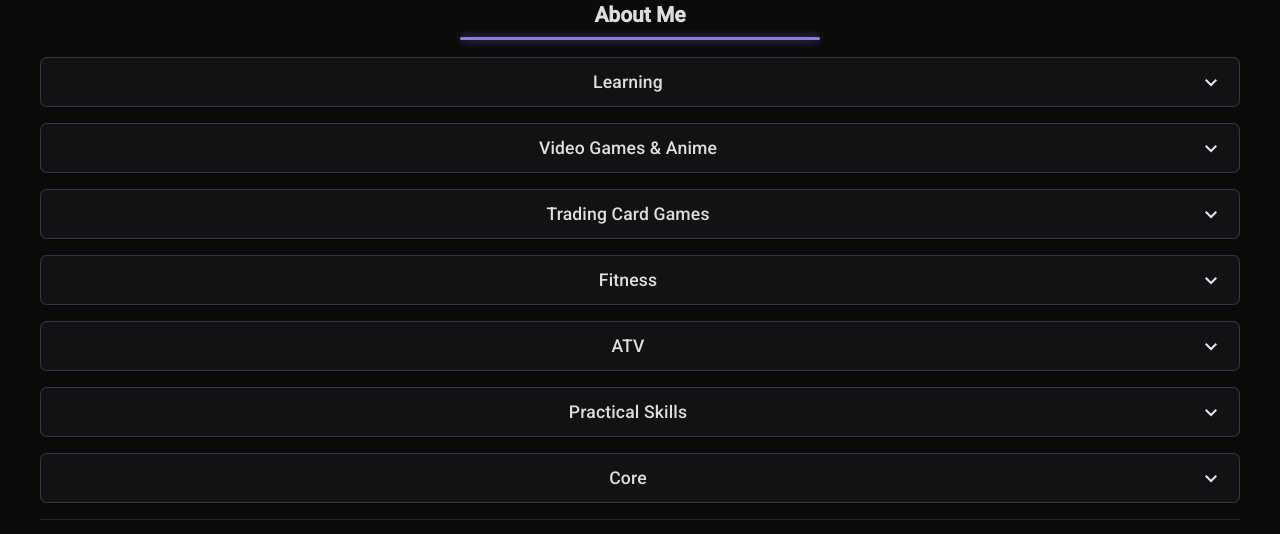
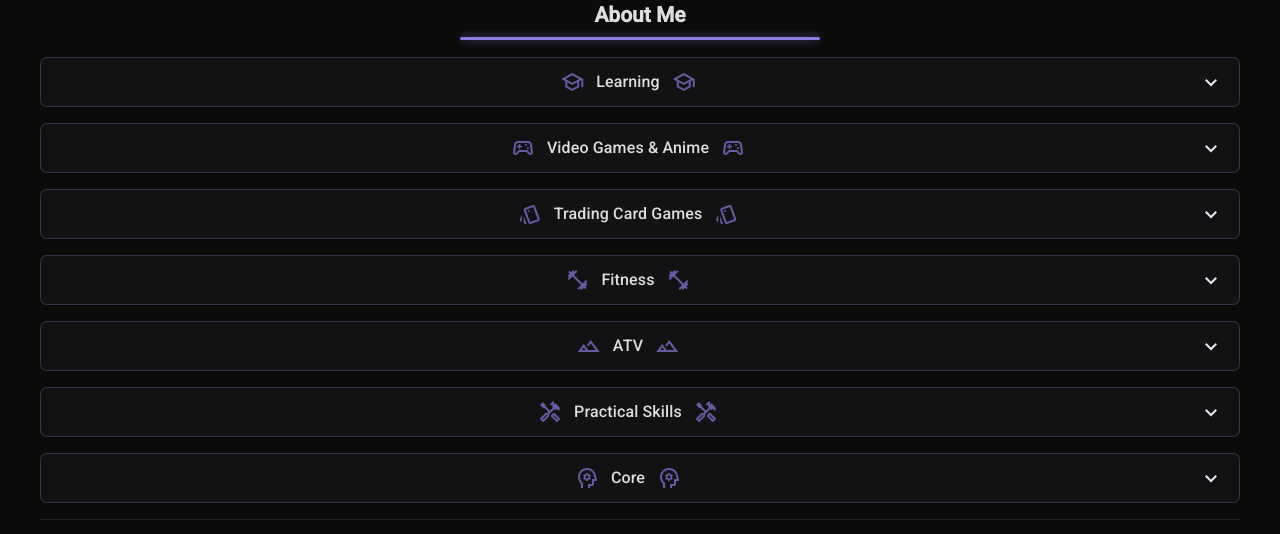
Before and after one commit to mcastre1/Portfolio, an Angular app: page / in a window 1280 px wide. Shown: the part 2738-3272 px from the top of the page. Built offline with nearby package versions, Linux system fonts and the light colour scheme.

Commit message:
Added icons to both side of mat accordion title

```diff
--- a/src/app/components/about/about.css
+++ b/src/app/components/about/about.css
@@ -10,10 +10,28 @@ mat-expansion-panel {
 }
 
 mat-panel-title {
+    display: flex;
+    align-items: center;
     justify-content: center;
-    color: var(--portfolio-heading);
     font-weight: 500;
-    font-size: 1.1rem;
+    gap: 0.75rem;
+}
+
+mat-panel-title mat-icon {
+    width: 24px;
+    height: 24px;
+    color: var(--portfolio-accent);
+}
+
+mat-panel-title mat-icon {
+    color: var(--portfolio-accent);
+    opacity: 0.7;
+    transition: all 0.2s ease;
+}
+
+.mat-expanded mat-panel-title mat-icon {
+    opacity: 1;
+    transform: scale(1.1);
 }
 
 .mat-expansion-panel-body {
--- a/src/app/components/about/about.html
+++ b/src/app/components/about/about.html
@@ -5,7 +5,9 @@
         <mat-expansion-panel>
             <mat-expansion-panel-header>
                 <mat-panel-title>
+                    <mat-icon>school</mat-icon>
                     Learning
+                    <mat-icon>school</mat-icon>
                 </mat-panel-title>
             </mat-expansion-panel-header>
 
@@ -27,7 +29,9 @@
         <mat-expansion-panel>
             <mat-expansion-panel-header>
                 <mat-panel-title>
+                    <mat-icon>sports_esports</mat-icon>
                     Video Games & Anime
+                    <mat-icon>sports_esports</mat-icon>
                 </mat-panel-title>
             </mat-expansion-panel-header>
 
@@ -52,7 +56,9 @@
         <mat-expansion-panel>
             <mat-expansion-panel-header>
                 <mat-panel-title>
+                    <mat-icon>style</mat-icon>
                     Trading Card Games
+                    <mat-icon>style</mat-icon>
                 </mat-panel-title>
             </mat-expansion-panel-header>
 
@@ -71,7 +77,9 @@
         <mat-expansion-panel>
             <mat-expansion-panel-header>
                 <mat-panel-title>
+                    <mat-icon>fitness_center</mat-icon>
                     Fitness
+                    <mat-icon>fitness_center</mat-icon>
                 </mat-panel-title>
             </mat-expansion-panel-header>
 
@@ -95,7 +103,9 @@
         <mat-expansion-panel>
             <mat-expansion-panel-header>
                 <mat-panel-title>
+                    <mat-icon>terrain</mat-icon>
                     ATV
+                    <mat-icon>terrain</mat-icon>
                 </mat-panel-title>
             </mat-expansion-panel-header>
 
@@ -109,7 +119,9 @@
         <mat-expansion-panel>
             <mat-expansion-panel-header>
                 <mat-panel-title>
+                    <mat-icon>handyman</mat-icon>
                     Practical Skills
+                    <mat-icon>handyman</mat-icon>
                 </mat-panel-title>
             </mat-expansion-panel-header>
 
@@ -133,7 +145,9 @@
         <mat-expansion-panel>
             <mat-expansion-panel-header>
                 <mat-panel-title>
+                    <mat-icon>psychology</mat-icon>
                     Core
+                    <mat-icon>psychology</mat-icon>
                 </mat-panel-title>
             </mat-expansion-panel-header>
 
--- a/src/app/components/about/about.ts
+++ b/src/app/components/about/about.ts
@@ -1,8 +1,9 @@
 import { Component } from '@angular/core';
 import { MatExpansionModule} from '@angular/material/expansion';
+import { MatIconModule, MatIcon } from '@angular/material/icon';
 
 @Component({
-  imports: [MatExpansionModule],
+  imports: [MatExpansionModule, MatIconModule, MatIcon],
   selector: 'app-about',
   styleUrl: './about.css',
   templateUrl: './about.html',
```
